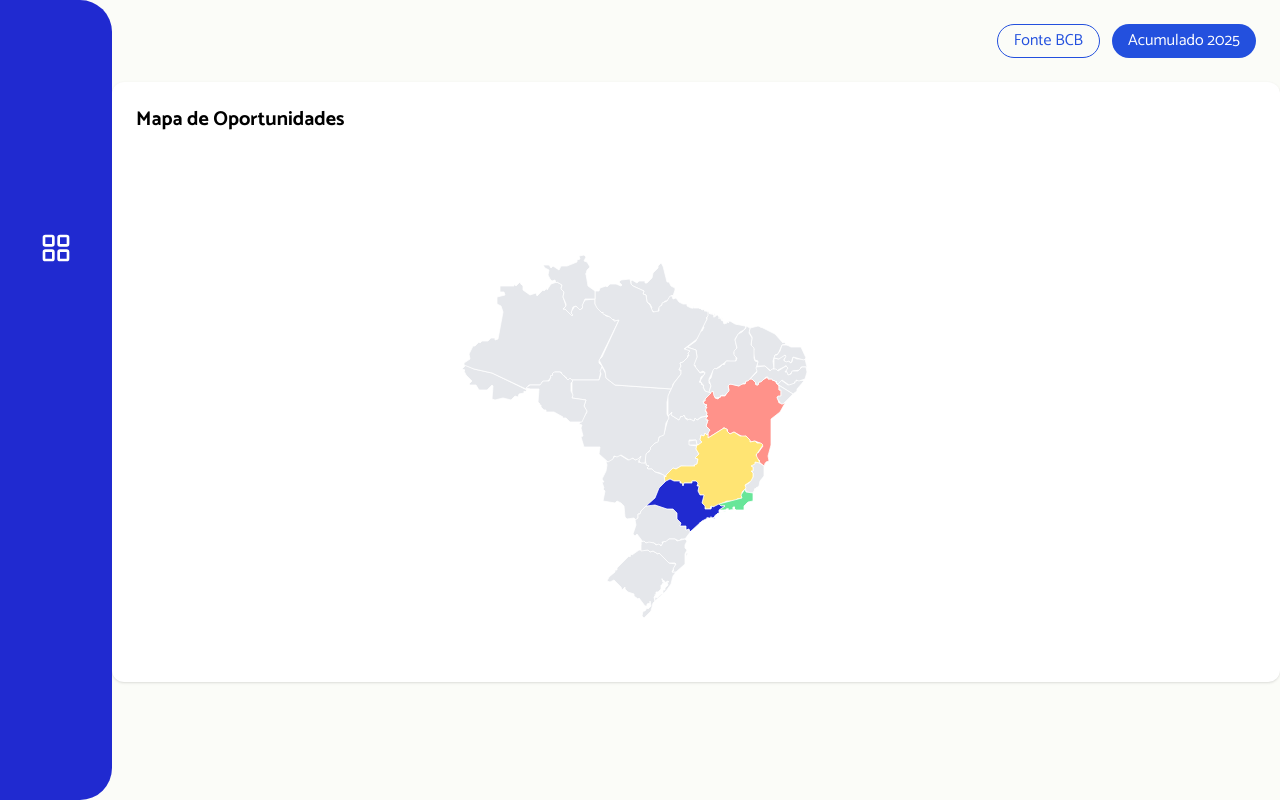
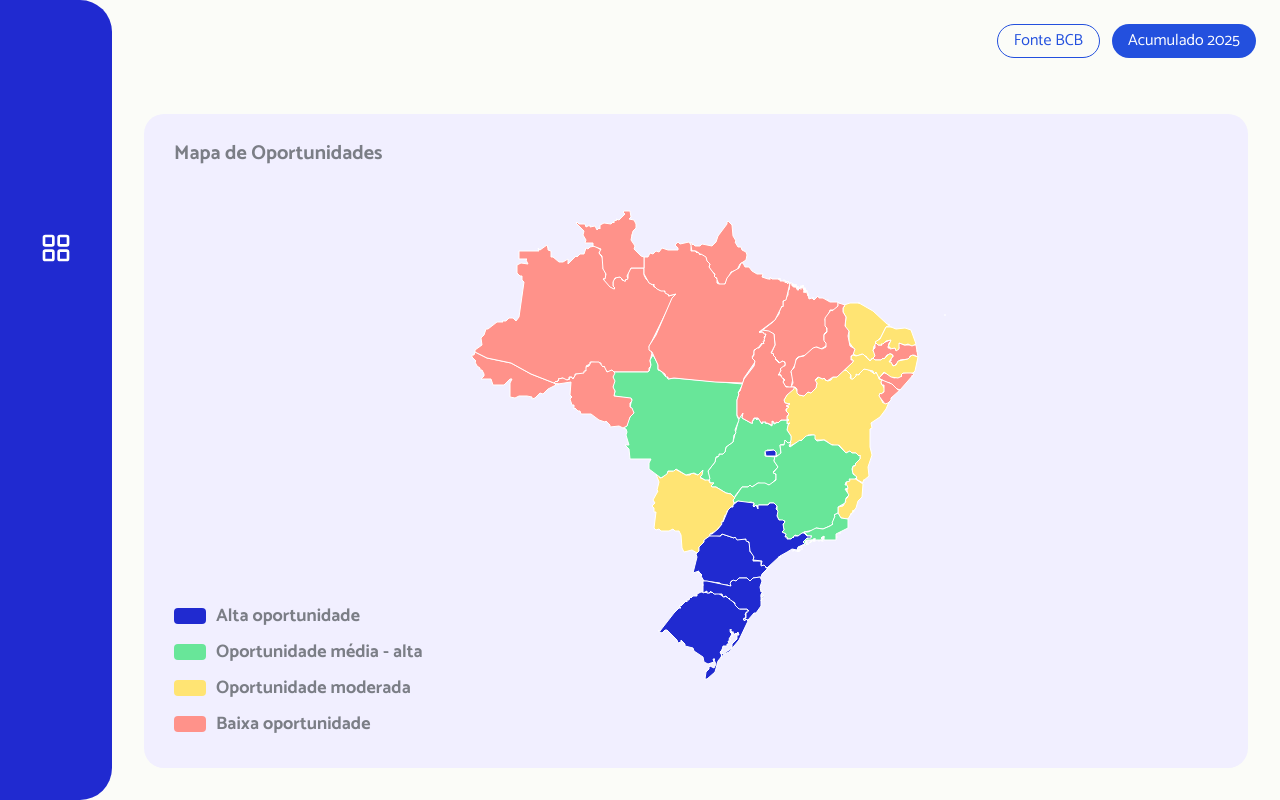
Before and after one commit to TeamMinerva/DM-API, a React (Vite) app in the folder frontend/: page /Expansao in a window 1280 px wide. Built offline with nearby package versions, Linux system fonts and the light colour scheme; no server answers.

Commit message:
feat: cria MapaOportunidadesCard e utiliza na página de expansão

```diff
--- /dev/null
+++ b/frontend/src/components/MapaOportunidadesCard.tsx
@@ -0,0 +1,71 @@
+import React from "react";
+import MapaDeOportunidades, { OportunidadeEstado } from "./maps/MapaDeOportunidades";
+
+export default function MapaOportunidadesCard() {
+  // Dados fictícios
+  const dadosOportunidade: OportunidadeEstado[] = [
+    { uf: 'SP', score_total: 92.5, categoria: 'Alta' },
+    { uf: 'SC', score_total: 88.0, categoria: 'Alta' },
+    { uf: 'PR', score_total: 85.0, categoria: 'Alta' },
+    { uf: 'RS', score_total: 82.0, categoria: 'Alta' },
+    { uf: 'DF', score_total: 89.0, categoria: 'Alta' },
+    { uf: 'RJ', score_total: 78.0, categoria: 'Média-Alta' },
+    { uf: 'MG', score_total: 75.0, categoria: 'Média-Alta' },
+    { uf: 'MT', score_total: 72.0, categoria: 'Média-Alta' },
+    { uf: 'GO', score_total: 70.0, categoria: 'Média-Alta' },
+    { uf: 'MS', score_total: 68.0, categoria: 'Moderada' },
+    { uf: 'ES', score_total: 65.4, categoria: 'Moderada' },
+    { uf: 'BA', score_total: 60.0, categoria: 'Moderada' },
+    { uf: 'PE', score_total: 58.0, categoria: 'Moderada' },
+    { uf: 'CE', score_total: 55.0, categoria: 'Moderada' },
+    { uf: 'RN', score_total: 52.0, categoria: 'Moderada' },
+    { uf: 'PB', score_total: 50.0, categoria: 'Baixa' },
+    { uf: 'AL', score_total: 48.0, categoria: 'Baixa' },
+    { uf: 'SE', score_total: 45.0, categoria: 'Baixa' },
+    { uf: 'PI', score_total: 42.0, categoria: 'Baixa' },
+    { uf: 'MA', score_total: 40.0, categoria: 'Baixa' },
+    { uf: 'PA', score_total: 38.0, categoria: 'Baixa' },
+    { uf: 'AM', score_total: 35.0, categoria: 'Baixa' },
+    { uf: 'RO', score_total: 32.0, categoria: 'Baixa' },
+    { uf: 'TO', score_total: 30.0, categoria: 'Baixa' },
+    { uf: 'AC', score_total: 28.0, categoria: 'Baixa' },
+    { uf: 'AP', score_total: 25.0, categoria: 'Baixa' },
+    { uf: 'RR', score_total: 22.0, categoria: 'Baixa' }
+  ];
+
+  return (
+    <div className="w-full h-full bg-[#F1EFFF] rounded-[20px] p-[30px] box-border flex flex-col gap-4 font-[Catamaran] relative overflow-hidden">
+
+      <h3 className="text-xl font-semibold leading-none text-[#7B7E86] m-0">
+         Mapa de Oportunidades
+      </h3>
+
+      <div className="absolute top-[40px] left-[-40px] w-[110%] h-[85%] z-10 pointer-events-auto">
+        <MapaDeOportunidades dados={dadosOportunidade} />
+      </div>
+
+      <div className="flex-1" />
+
+      <div className="flex flex-col gap-2 relative z-20">
+        <div className="flex items-center gap-[10px] text-lg font-semibold text-[#7B7E86]">
+          <div className="w-8 h-4 bg-[#202AD0] rounded-[4px]" />
+          <span>Alta oportunidade</span>
+        </div>
+        <div className="flex items-center gap-[10px] text-lg font-semibold text-[#7B7E86]">
+          <div className="w-8 h-4 bg-[#68E699] rounded-[4px]" />
+          <span>Oportunidade média - alta</span>
+        </div>
+        <div className="flex items-center gap-[10px] text-lg font-semibold text-[#7B7E86]">
+          <div className="w-8 h-4 bg-[#FFE473] rounded-[4px]" />
+          <span>Oportunidade moderada</span>
+        </div>
+        <div className="flex items-center gap-[10px] text-lg font-semibold text-[#7B7E86]">
+          <div className="w-8 h-4 bg-[#FF928A] rounded-[4px]" />
+          <span>Baixa oportunidade</span>
+        </div>
+
+      </div>
+
+    </div>
+  );
+}
--- a/frontend/src/components/maps/MapaDeOportunidades.tsx
+++ b/frontend/src/components/maps/MapaDeOportunidades.tsx
@@ -9,6 +9,7 @@ export interface OportunidadeEstado {
     categoria: 'Alta' | 'Média-Alta' | 'Moderada' | 'Baixa';
 }
 
+
 const categoryColors: Record<string, string> = {
     'Alta': '#202AD0',
     'Média-Alta': '#68E699',
@@ -16,7 +17,6 @@ const categoryColors: Record<string, string> = {
     'Baixa': '#FF928A',
     'default': '#E5E7EB'
 };
-
 
 const stateNameToUF: Record<string, string> = {
     Acre: "AC", Alagoas: "AL", Amapá: "AP", Amazonas: "AM", Bahia: "BA",
@@ -34,7 +34,6 @@ interface MapaDeOportunidadesProps {
 }
 
 export default function MapaDeOportunidades({ dados }: MapaDeOportunidadesProps) {
-
     const getColor = (uf: string) => {
         const estado = dados.find(e => e.uf === uf);
         if (!estado) return categoryColors.default;
@@ -47,22 +46,21 @@ export default function MapaDeOportunidades({ dados }: MapaDeOportunidadesProps)
         const estadoInfo = dados.find(e => e.uf === uf);
         const baseColor = getColor(uf);
 
-
-        layer.setStyle({ fillColor: baseColor, weight: 0.75, color: "#FFF", fillOpacity: 1 });
+        layer.setStyle({ fillColor: baseColor, weight: 1, color: "#FFFFFF", fillOpacity: 1 });
 
         layer.on("mouseover", () => {
-            layer.setStyle({ weight: 2.5, color: "#FFF", fillOpacity: 0.85, fillColor: baseColor });
+            layer.setStyle({ weight: 3, color: "#FFFFFF", fillOpacity: 0.8, fillColor: baseColor });
             layer.bringToFront();
             const el = layer.getElement?.() ?? (layer as any)._path;
             if (el) {
                 el.style.transform = "translateY(-4px)";
-                el.style.transition = "transform 0.15s ease";
-                el.style.filter = "drop-shadow(0 6px 8px rgba(0,0,0,0.3))";
+                el.style.transition = "all 0.2s ease";
+                el.style.filter = "drop-shadow(0px 8px 12px rgba(0,0,0,0.2))";
             }
         });
 
         layer.on("mouseout", () => {
-            layer.setStyle({ weight: 0.75, color: "#FFF", fillOpacity: 1, fillColor: baseColor });
+            layer.setStyle({ weight: 1, color: "#FFFFFF", fillOpacity: 1, fillColor: baseColor });
             const el = layer.getElement?.() ?? (layer as any)._path;
             if (el) {
                 el.style.transform = "translateY(0)";
@@ -72,11 +70,11 @@ export default function MapaDeOportunidades({ dados }: MapaDeOportunidadesProps)
 
         if (estadoInfo) {
             layer.bindTooltip(
-                `<div style="text-align: center;">
-          <strong>${stateName} (${uf})</strong><br/>
-          Score Total: <strong>${estadoInfo.score_total.toFixed(2)}</strong><br/>
-          Categoria: <strong>${estadoInfo.categoria}</strong>
-        </div>`,
+                `<div style="text-align: center; font-family: sans-serif;">
+                    <strong style="font-size: 14px;">${stateName} (${uf})</strong><br/>
+                    <div style="margin-top: 4px;">Score Total: <strong>${estadoInfo.score_total.toFixed(2)}</strong></div>
+                    <div>Categoria: <strong style="color: ${baseColor}">${estadoInfo.categoria}</strong></div>
+                </div>`,
                 { sticky: true, className: 'custom-leaflet-tooltip' }
             );
         } else {
@@ -87,10 +85,12 @@ export default function MapaDeOportunidades({ dados }: MapaDeOportunidadesProps)
     const mapKey = dados.length > 0 ? 'loaded-oportunidades' : 'empty-oportunidades';
 
     return (
-        <div className="w-full h-full relative bg-transparent min-h-[400px]">
+        <div className="w-full h-full relative bg-transparent">
             <MapContainer
                 key={mapKey}
-                center={[-14, -47.5]} zoom={3.63} zoomSnap={0}
+                center={[-14, -53]}
+                zoom={4}
+                zoomSnap={0}
                 scrollWheelZoom={false} dragging={false} doubleClickZoom={false}
                 zoomControl={false} attributionControl={false}
                 className="w-full h-full bg-transparent outline-none z-10"
--- a/frontend/src/pages/Expansao.tsx
+++ b/frontend/src/pages/Expansao.tsx
@@ -1,28 +1,20 @@
 import Sidebar from "../components/Sidebar"
 import Topbar from "../components/Topbar"
-import MapaDeOportunidades, { OportunidadeEstado } from '../components/maps/MapaDeOportunidades';
+import MapaOportunidadesCard from "../components/MapaOportunidadesCard"
 
 export default function Expansao() {
-
-  const dadosOportunidade: OportunidadeEstado[] = [
-    { uf: 'SP', score_total: 92.5, categoria: 'Alta' },
-    { uf: 'RJ', score_total: 78.0, categoria: 'Média-Alta' },
-    { uf: 'MG', score_total: 65.4, categoria: 'Moderada' },
-    { uf: 'BA', score_total: 42.1, categoria: 'Baixa' },
-  ];
   return (
     <div className="flex h-screen bg-[#FBFCF8]">
       <Sidebar />
       <div className="flex-1 flex flex-col overflow-hidden">
         <Topbar />
 
-          <div className="bg-white rounded-xl shadow p-6 h-[600px]">
-            <h2 className="text-xl font-bold mb-4">Mapa de Oportunidades</h2>
-            <div className="w-full h-full flex justify-center items-center">
-              <MapaDeOportunidades dados={dadosOportunidade} />
-            </div>
+        <main className="p-8 flex-1 overflow-auto flex flex-col">
+          <div className="w-full h-full min-h-[550px]">
+            <MapaOportunidadesCard />
           </div>
-        </div>
-   </div>
-      );
+        </main>
+      </div>
+    </div>
+  );
 }
```
